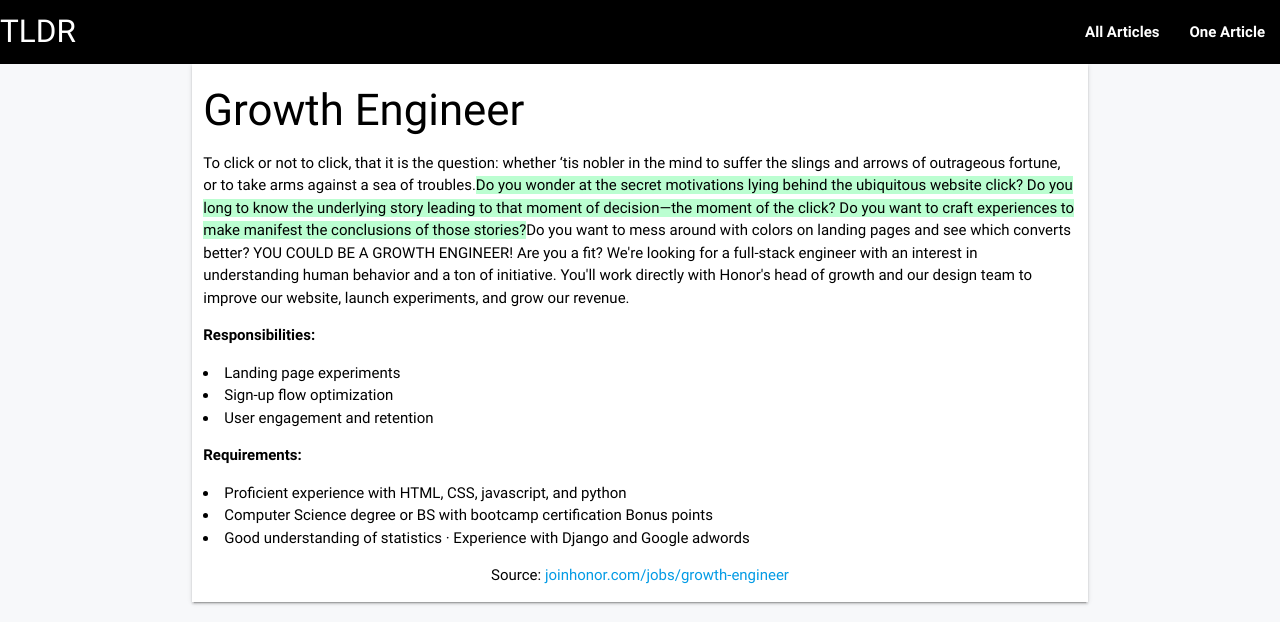
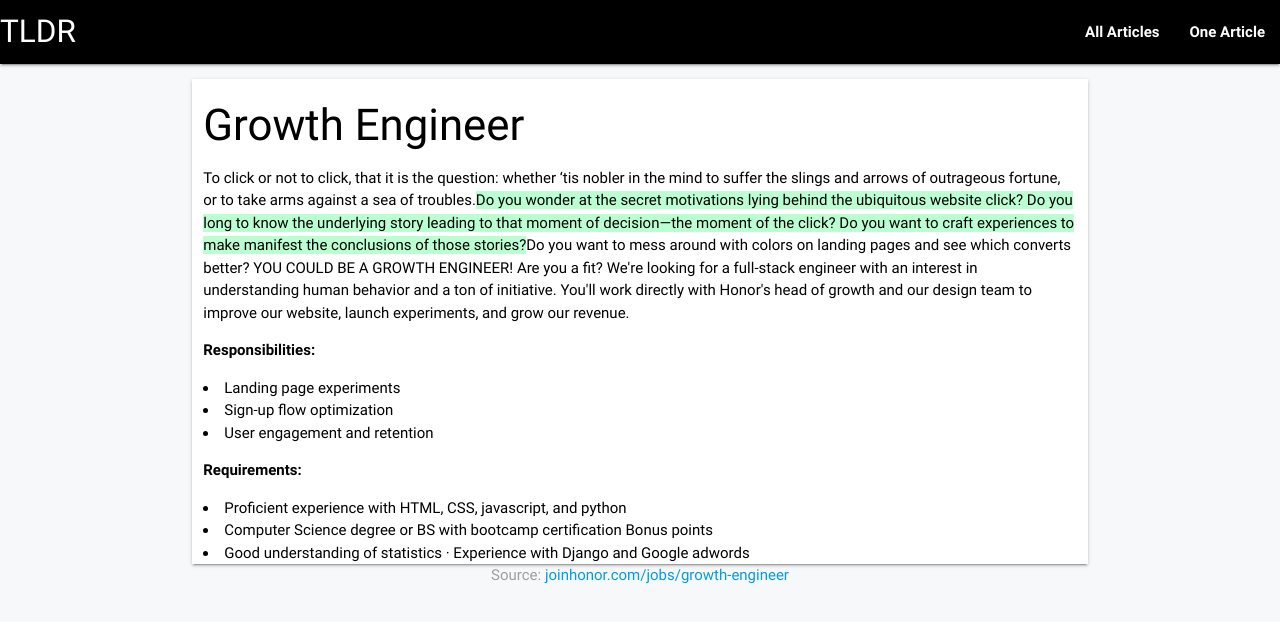
Before and after one commit to jamesrsilvester/highlightr.io, a React (Create React App) app in the folder react-app/: page /show in a window 1280 px wide. Shown: the top 644 px of the page. Built offline with nearby package versions, Linux system fonts and the light colour scheme.

Commit message:
added ext style changes

```diff
--- a/react-app/src/ShowArticle.js
+++ b/react-app/src/ShowArticle.js
@@ -22,11 +22,11 @@ class SingleArticle extends Component {
             <li>Proficient experience with HTML, CSS, javascript, and python</li>
             <li>Computer Science degree or BS with bootcamp certification Bonus points</li>
             <li>Good understanding of statistics · Experience with Django and Google adwords</li>
-            <div id="articleSource" className="center-align">
-              <p>Source:
-                <a href="https://jobs.lever.co/joinhonor.com/a4bda721-e1db-4f4a-81cf-c791a3ad59ad"> joinhonor.com/jobs/growth-engineer</a>
-              </p>
-            </div>
+          </div>
+          <div id="articleSource" className="center-align grey1">
+            <p className="grey-text">Source:
+              <a href="https://jobs.lever.co/joinhonor.com/a4bda721-e1db-4f4a-81cf-c791a3ad59ad"> joinhonor.com/jobs/growth-engineer</a>
+            </p>
           </div>
         </div>
       </div>
```
Also changed, not shown: 2 other files (tests, documents, lock files or other folders).
